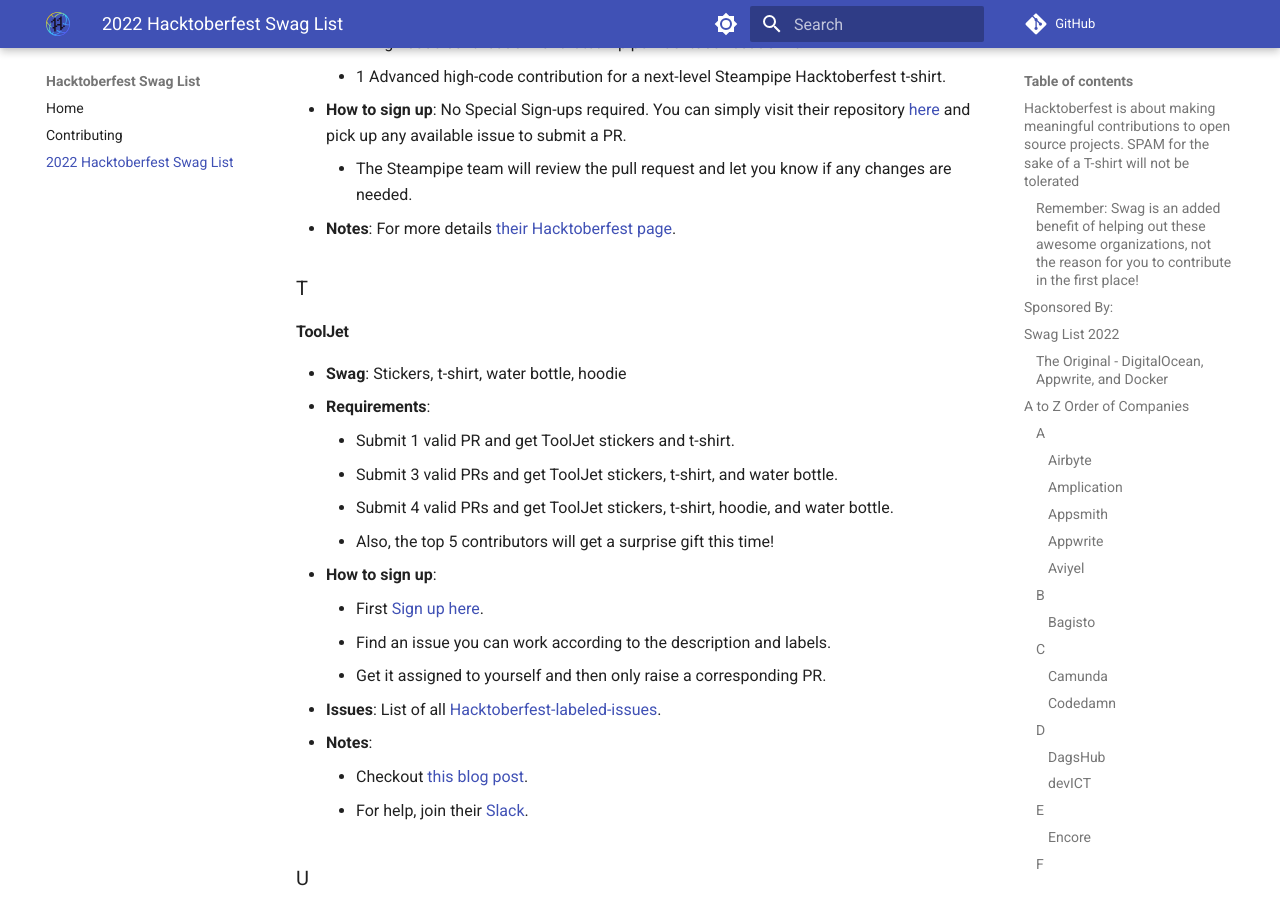
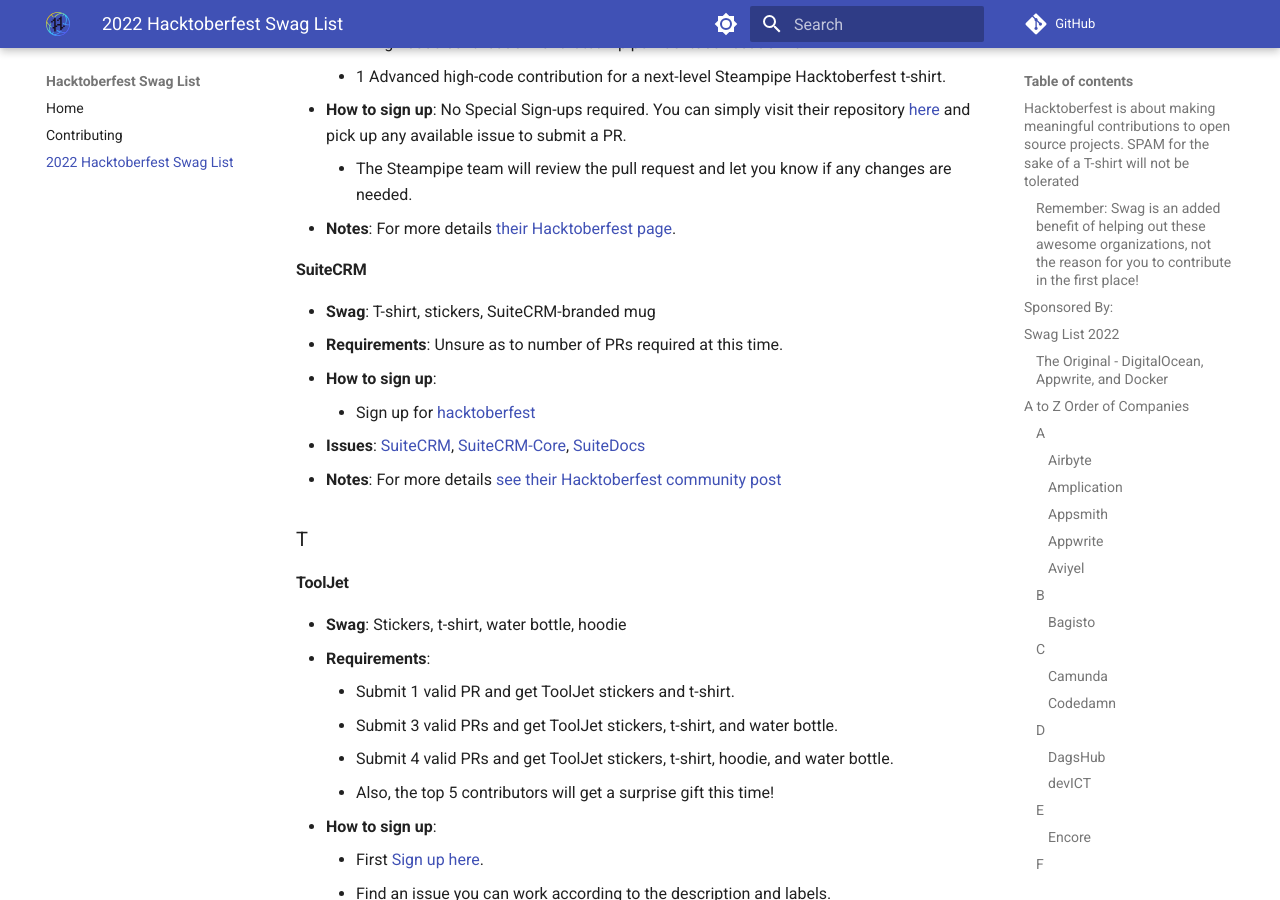
Before and after one commit to crweiner/hacktoberfest-swag-list, an MkDocs documentation site: the page built from docs/list.md, in a window 1280 px wide and 900 px high, scrolled down 15215 px. Built offline with MkDocs 1.6.1 and Material for MkDocs 9.7.7, drawn with Linux system fonts in a browser that asks for light colours; comment, search, counter and statistics services are not loaded.

Commit message:
Added SuiteCRM(fixed)

```diff
--- a/docs/list.md
+++ b/docs/list.md
@@ -430,6 +430,15 @@
     - The Steampipe team will review the pull request and let you know if any changes are needed.
 - **Notes**: For more details [their Hacktoberfest page](https://steampipe.io/blog/hacktoberfest-2022){:target="\_blank"}.
 
+#### **SuiteCRM**
+
+- **Swag**: T-shirt, stickers, SuiteCRM-branded mug
+- **Requirements**: Unsure as to number of PRs required at this time.
+- **How to sign up**:
+    - Sign up for [hacktoberfest](https://hacktoberfest.com/auth/){:target="\_blank"}
+- **Issues**: [SuiteCRM](https://github.com/salesagility/SuiteCRM/labels/Hacktoberfest){:target="\_blank"}, [SuiteCRM-Core](https://github.com/salesagility/SuiteCRM-Core/labels/Hacktoberfest){:target="\_blank"}, [SuiteDocs](https://github.com/salesagility/SuiteDocs/labels/Hacktoberfest){:target="\_blank"}
+- **Notes**: For more details [see their Hacktoberfest community post](https://community.suitecrm.com/t/hacktoberfest-2022/86484){:target="\_blank"}
+
 ### T
 
 #### **ToolJet**
```
